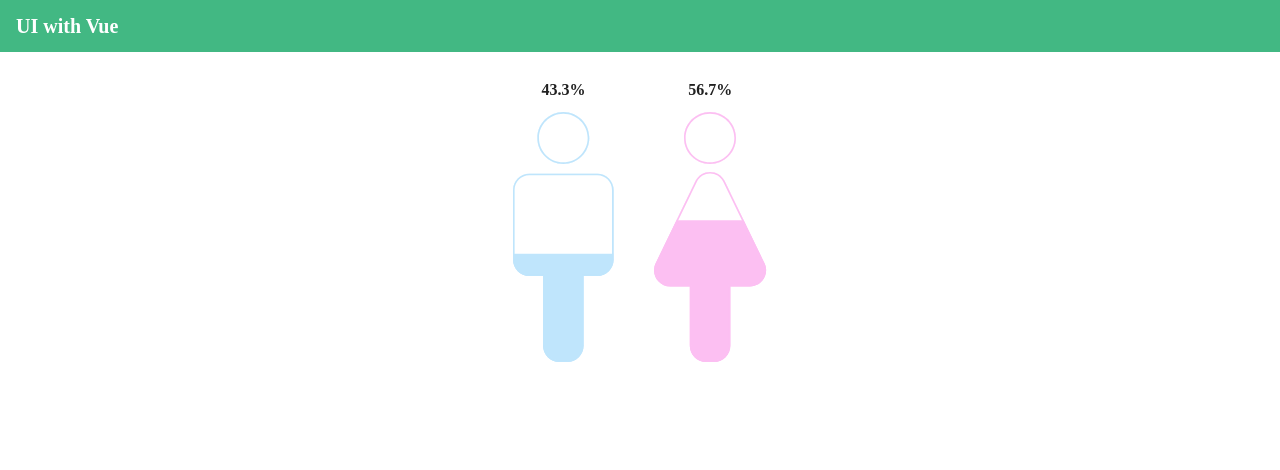
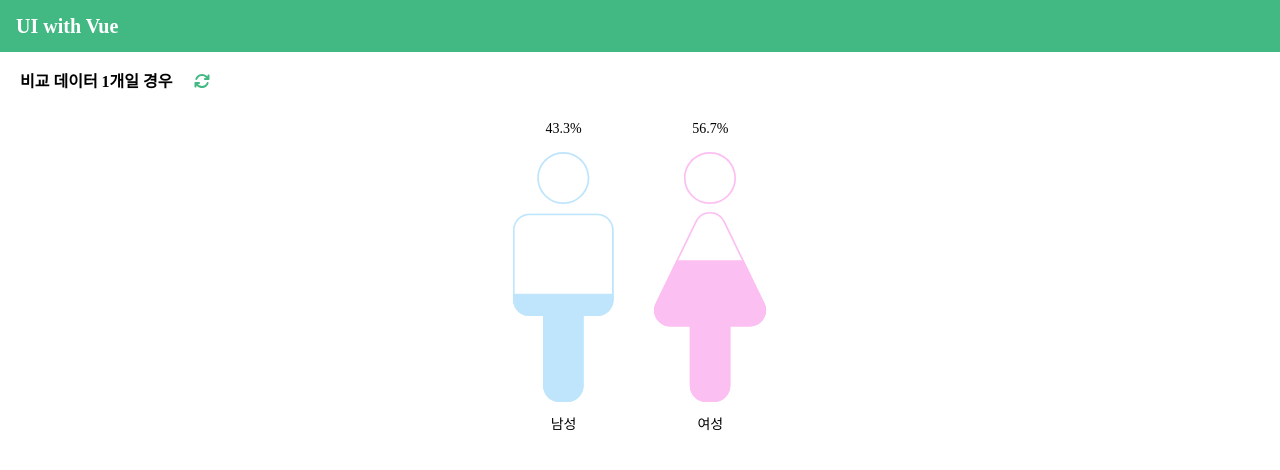
Before and after one commit to lechhw/ui_vue, a Vue app: page /chart_gender in a window 1280 px wide. Shown: the top 470 px of the page. Built offline with nearby package versions, Linux system fonts and the light colour scheme.

Commit message:
성별차트 작업 중 커밋

```diff
--- a/src/components/genderComp.vue
+++ b/src/components/genderComp.vue
@@ -4,6 +4,7 @@
       <div class="manWrap">
         <div class="manGraph">
           <span class="info">{{ mData.per }}%</span>
+
           <svg
             ref="manImg"
             id="manImg"
@@ -53,6 +54,8 @@
               fill="#bfe5fc"
             />
           </svg>
+
+          <span class="name">남성</span>
         </div>
       </div>
       <div class="womanWrap">
@@ -100,6 +103,8 @@
               fill="#fcbff2"
             />
           </svg>
+
+          <span class="name">여성</span>
         </div>
       </div>
     </div>
@@ -127,7 +132,7 @@ export default {
   },
 
   mounted() {
-    this.getData()
+    // this.getData()
   },
 
   computed: {
@@ -149,6 +154,16 @@ export default {
           : 100 - this.fData.per
 
       return result
+    },
+  },
+
+  watch: {
+    chartData: {
+      immediate: true,
+      deep: true,
+      handler() {
+        this.getData()
+      },
     },
   },
 
@@ -219,6 +234,7 @@ export default {
 
 <style lang="scss" scoped>
 .wrapper {
+  position: relative;
   display: flex;
   justify-content: center;
   align-items: flex-end;
@@ -239,9 +255,15 @@ export default {
       left: 50%;
       top: -30px;
       transform: translateX(-50%);
-      font-size: 16px;
-      font-weight: 600;
-      color: #212121;
+      font-size: 14px;
+    }
+
+    .name {
+      position: absolute;
+      left: 50%;
+      bottom: -30px;
+      transform: translateX(-50%);
+      font-size: 14px;
     }
 
     #manImg {
@@ -263,9 +285,15 @@ export default {
       left: 50%;
       top: -30px;
       transform: translateX(-50%);
-      font-size: 16px;
-      font-weight: 600;
-      color: #212121;
+      font-size: 14px;
+    }
+
+    .name {
+      position: absolute;
+      left: 50%;
+      bottom: -30px;
+      transform: translateX(-50%);
+      font-size: 14px;
     }
 
     #womanImg {
--- a/src/main.js
+++ b/src/main.js
@@ -3,12 +3,12 @@ import App from './App.vue'
 import { router } from './routes/index.js'
 import { FontAwesomeIcon } from '@fortawesome/vue-fontawesome'
 import { library } from '@fortawesome/fontawesome-svg-core'
-import { faArrowRight } from '@fortawesome/free-solid-svg-icons'
+import { faArrowRight, faArrowsRotate } from '@fortawesome/free-solid-svg-icons'
 
 Vue.config.productionTip = false
 Vue.component('font-awesome-icon', FontAwesomeIcon)
 
-library.add(faArrowRight)
+library.add({ faArrowRight, faArrowsRotate })
 
 new Vue({
   render: (h) => h(App),
--- a/src/views/chart_gender.vue
+++ b/src/views/chart_gender.vue
@@ -1,5 +1,14 @@
 <template>
-  <gender-comp :chartData="chartData"></gender-comp>
+  <div class="wrapper">
+    <div class="header">
+      <h3>비교 데이터 1개일 경우</h3>
+      <button class="reloadBtn" title="데이터 새로고침" @click="fetchData">
+        <font-awesome-icon icon="fa-solid fa-arrows-rotate" />
+      </button>
+    </div>
+
+    <gender-comp :chartData="chartData"></gender-comp>
+  </div>
 </template>
 
 <script>
@@ -39,10 +48,76 @@ export default {
     }
   },
 
-  mounted() {},
+  mounted() {
+    // this.fetchData()
+  },
+  watch: {
+    // chartData: {
+    //   immediate: true,
+    //   deep: true,
+    //   handler() {
+    //     this.$nextTick(() => {
+    //       this.fetchData()
+    //     })
+    //   },
+    // },
+  },
 
-  methods: {},
+  methods: {
+    fetchData() {
+      this.chartData = {
+        data: [
+          {
+            name: '남성',
+            code: 'M',
+            datas: [
+              {
+                name: '남성',
+                code: 'M',
+                value: Math.floor(Math.random() * 1234),
+              },
+            ],
+          },
+          {
+            name: '여성',
+            code: 'F',
+            datas: [
+              {
+                name: '여성',
+                code: 'F',
+                value: Math.floor(Math.random() * 1234),
+              },
+            ],
+          },
+        ],
+      }
+    },
+  },
 }
 </script>
 
-<style lang="scss" scoped></style>
+<style lang="scss" scoped>
+.wrapper {
+  padding: 20px;
+}
+.header {
+  display: flex;
+  align-items: center;
+
+  h3 {
+    margin-right: 16px;
+  }
+
+  .reloadBtn {
+    display: inline-block;
+    background: none;
+    border: none;
+    color: #42b883;
+    cursor: pointer;
+
+    &:hover {
+      color: #039654;
+    }
+  }
+}
+</style>
--- a/src/views/home_view.vue
+++ b/src/views/home_view.vue
@@ -2,7 +2,7 @@
   <div>
     <div class="divider"></div>
     <ul class="ui_list">
-      <router-link to="chart_gender" :chart-data="chartData_gender">
+      <router-link to="chart_gender">
         <li>
           01. Chart-Gender
           <font-awesome-icon class="icon" icon="fa-solid fa-arrow-right" />
```
